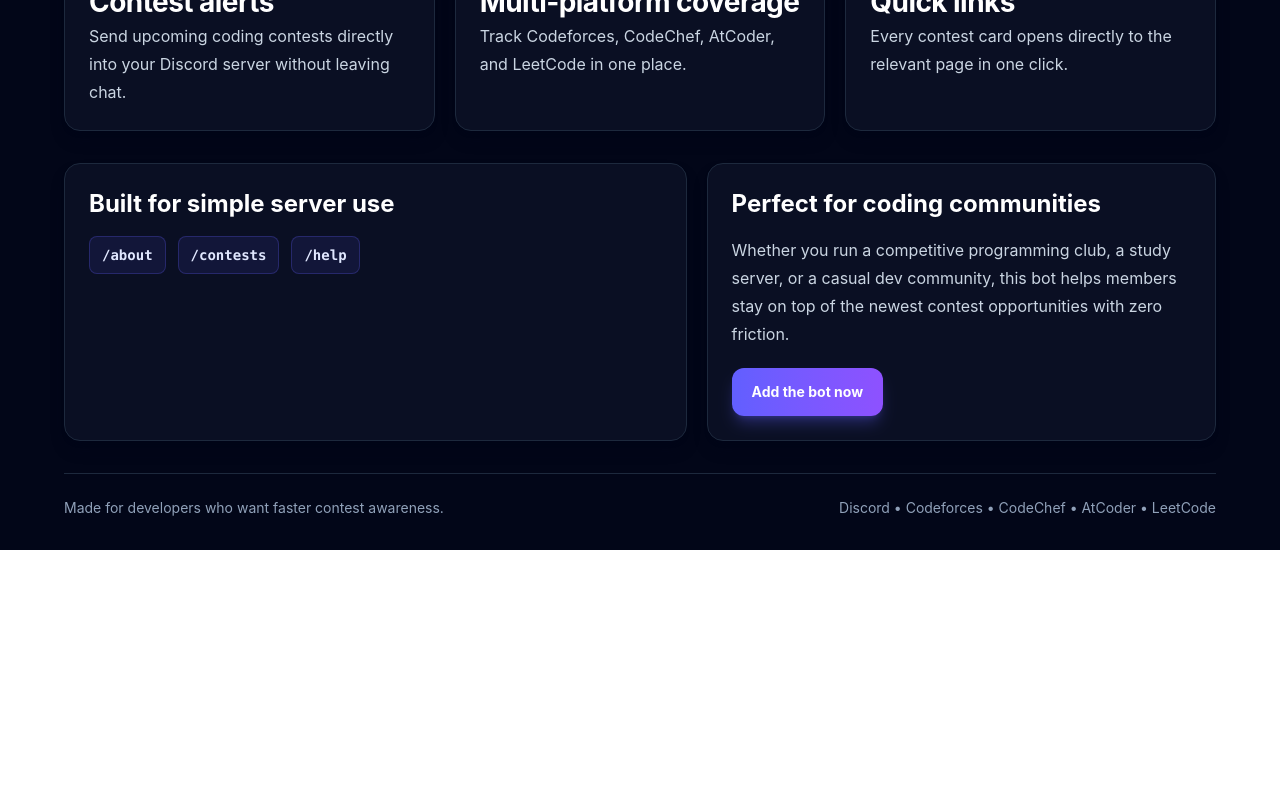
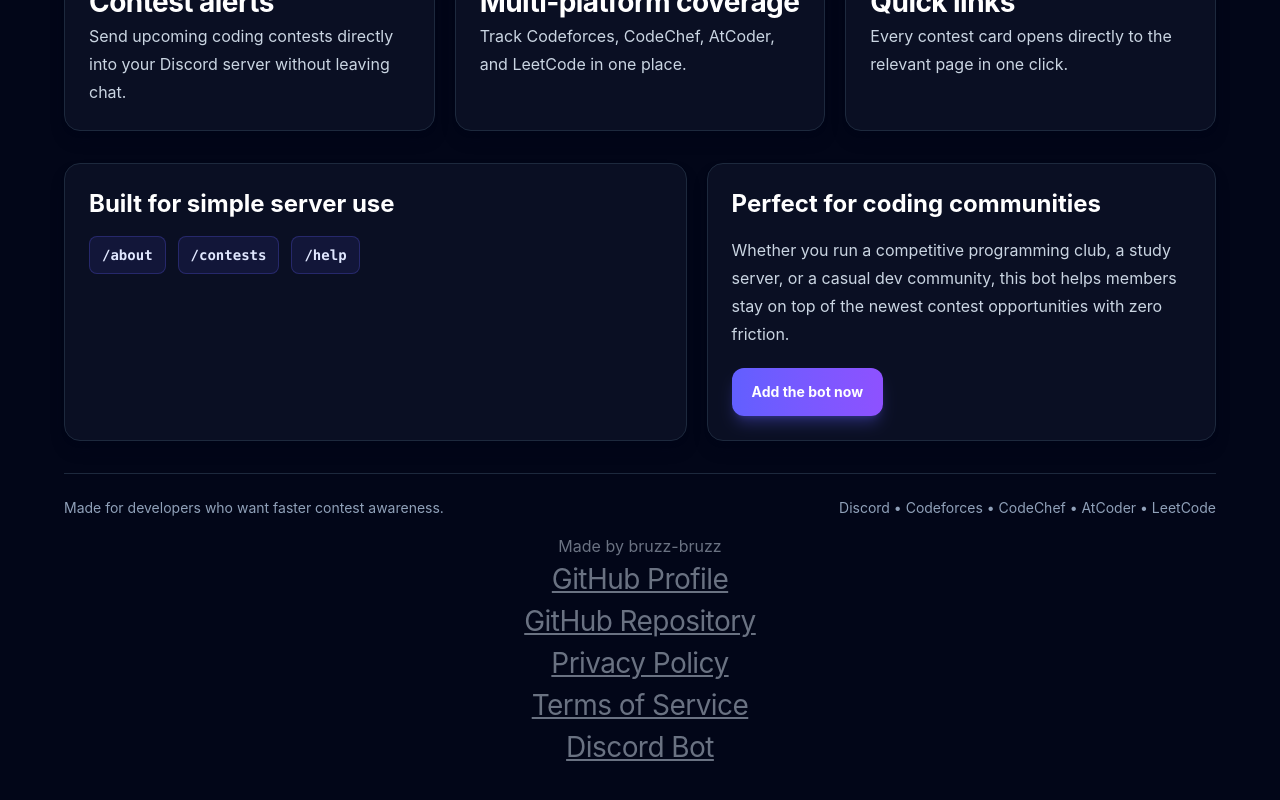
Before and after one commit to bruzz-bruzz/coding-contest-tracker, a React (Vite) app in the folder frontend/: page /discordBot in a window 1280 px wide. Shown: the part 861-1661 px from the top of the page. Before the commit the page ends 1411 px from the top, so only its background shows below. Built offline with nearby package versions, Linux system fonts and the light colour scheme.

Commit message:
added github component to landing page

```diff
--- a/frontend/src/components/Discord.tsx
+++ b/frontend/src/components/Discord.tsx
@@ -1,5 +1,6 @@
 const inviteUrl = 'https://discord.com/oauth2/authorize?client_id=1375687808571805696&permissions=19456&integration_type=0&scope=bot+applications.commands'
 import demoIMG from '../assets/demo.png'
+import Github from './Github'
 const features = [
   {
     title: 'Contest alerts',
@@ -147,6 +148,7 @@
           <span>Discord • Codeforces • CodeChef • AtCoder • LeetCode</span>
         </footer>
       </div>
+      <Github repo={"https://github.com/bruzz-bruzz/coding-contest-tracker"}/>
     </div>
   )
 }
```
